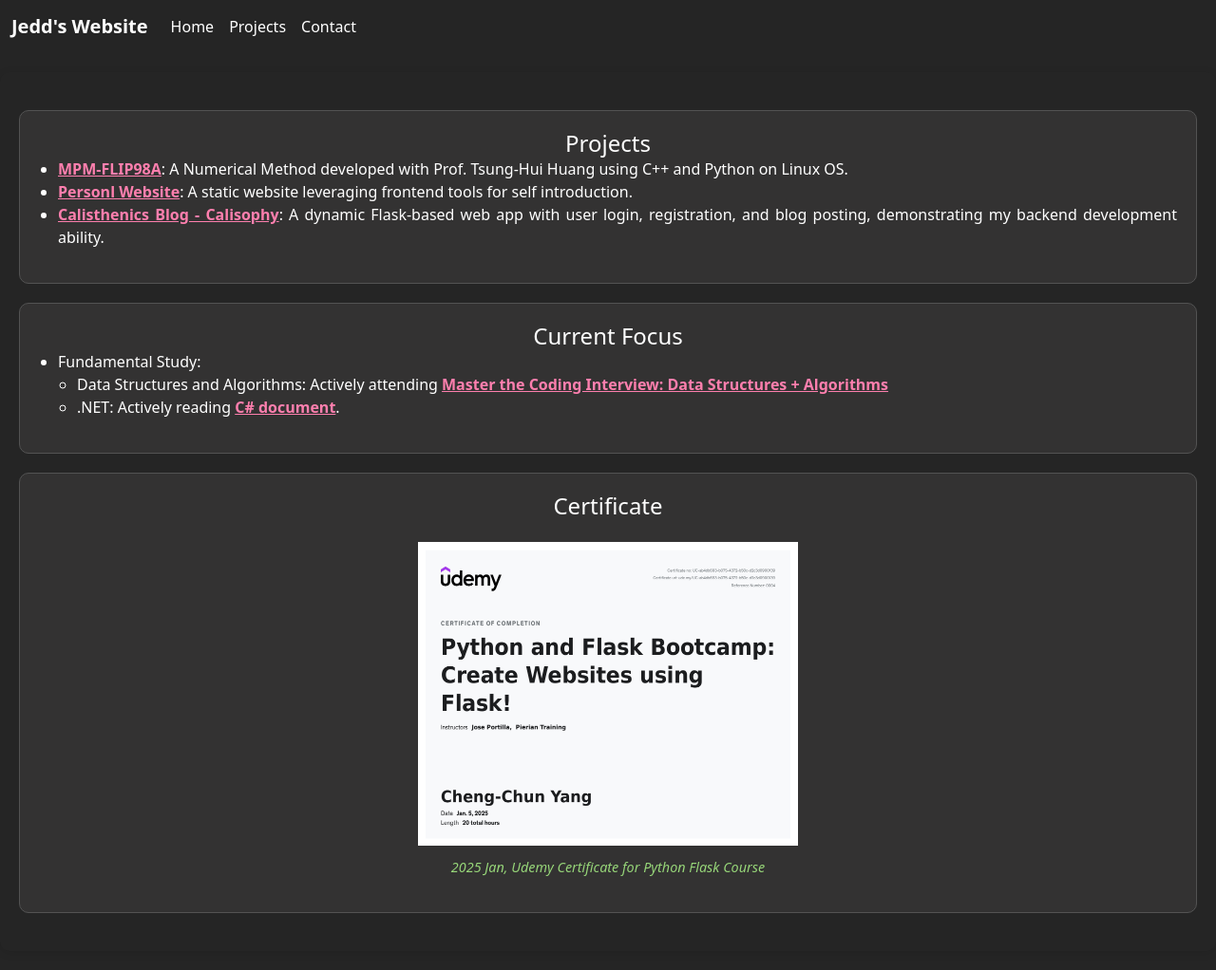
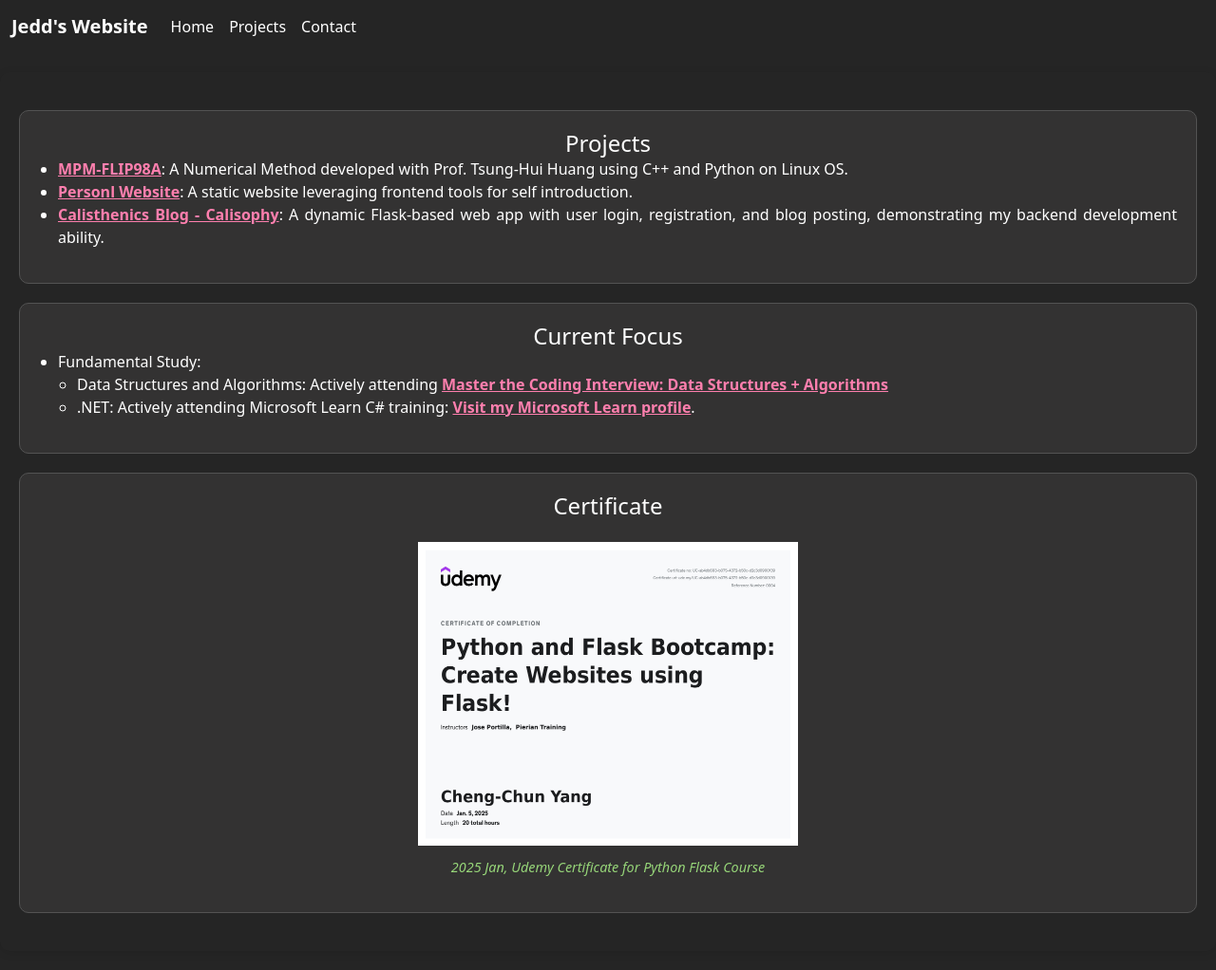
Before and after one commit to jeddiot/jedd-cv, a Jekyll site: the page built from project.html, in a window 1280 px wide. Shown: the whole page at 95% size. Built offline with Jekyll 4.4.1, drawn with Linux system fonts in a browser that asks for light colours.

Commit message:
project.html

```diff
--- a/project.html
+++ b/project.html
@@ -27,7 +27,7 @@
             <ul>
                 <li>Data Structures and Algorithms: Actively attending <a href="https://www.udemy.com/course/master-the-coding-interview-data-structures-algorithms/">Master the Coding Interview: Data Structures + Algorithms</a></li>
                 <!-- <li>Operating System: Actively attending 10501 作業系統，周致遠教授，國立清華大學開放式課程</span></li> -->
-                <li>.NET: Actively reading <a href="https://learn.microsoft.com/en-us/dotnet/csharp/tour-of-csharp/overview">C# document</a>. </li>
+                <li>.NET: Actively attending Microsoft Learn C# training: <a href="https://learn.microsoft.com/en-us/users/jeddiot/">Visit my Microsoft Learn profile</a>. </li>
                 <!-- <li>Computer Vision: Actively attending <a href="https://opencv.org/university/free-opencv-course/?utm_source=opcvu&utm_medium=menu&utm_campaign=obc">OpenCV bootcamp training</a>.</li> -->
             </ul>
         </li>
```
